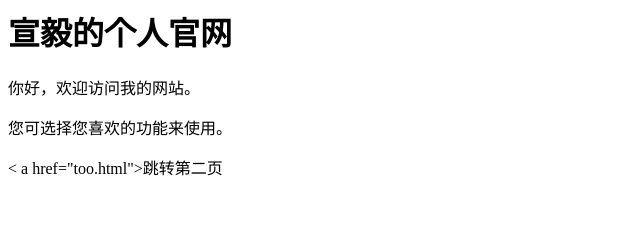
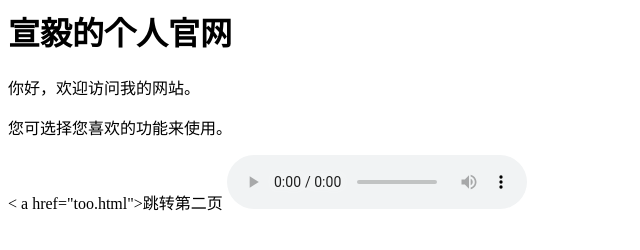
Before and after one commit to lixuanyi203/lixuani.io, a plain HTML site: page index.html in a window 1280 px wide. Shown: the whole page, without its empty margins (0-640 px from the left). Drawn offline with Linux system fonts and the light colour scheme.

Commit message:
Update index.html

```diff
--- a/index.html
+++ b/index.html
@@ -5,3 +5,4 @@
 <p>你好，欢迎访问我的网站。</P>
 <p>您可选择您喜欢的功能来使用。</p>
 < a href="too.html">跳转第二页</a>
+<audio src="bbg.mp3"controls  autoplay > </audio>
```
